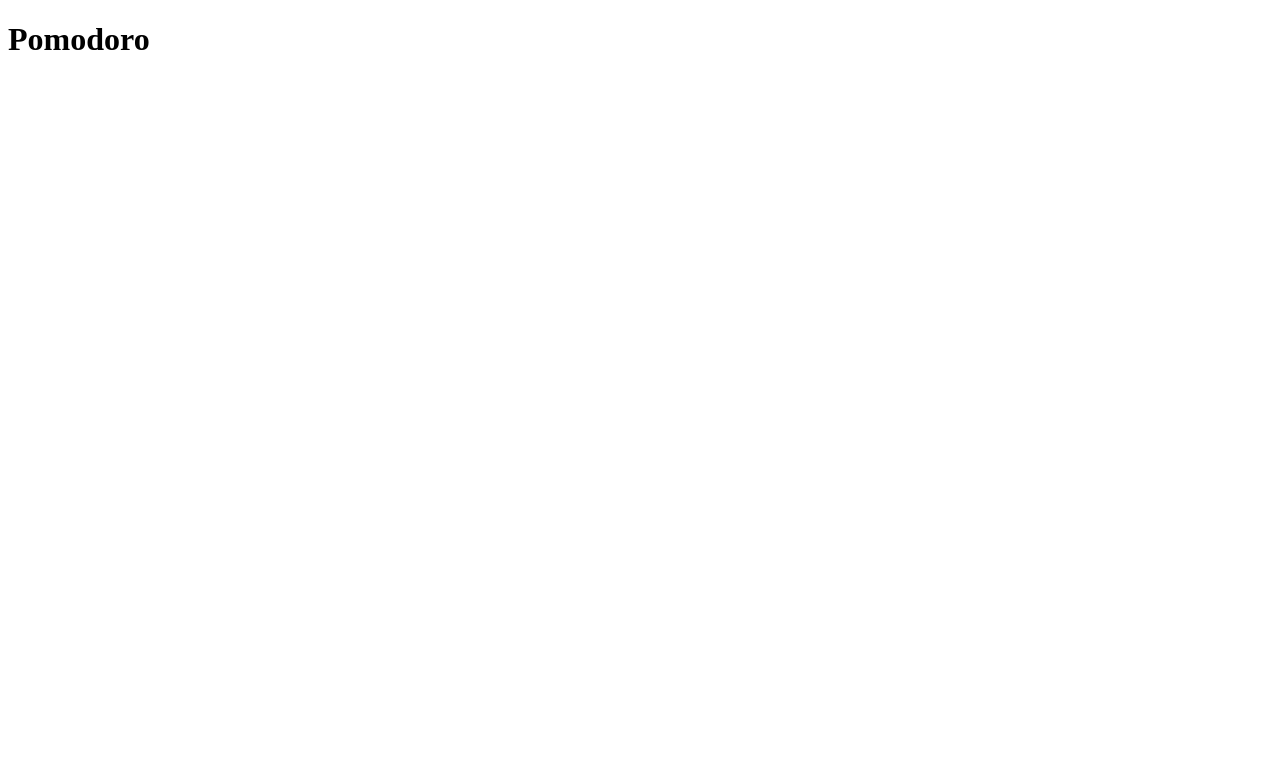
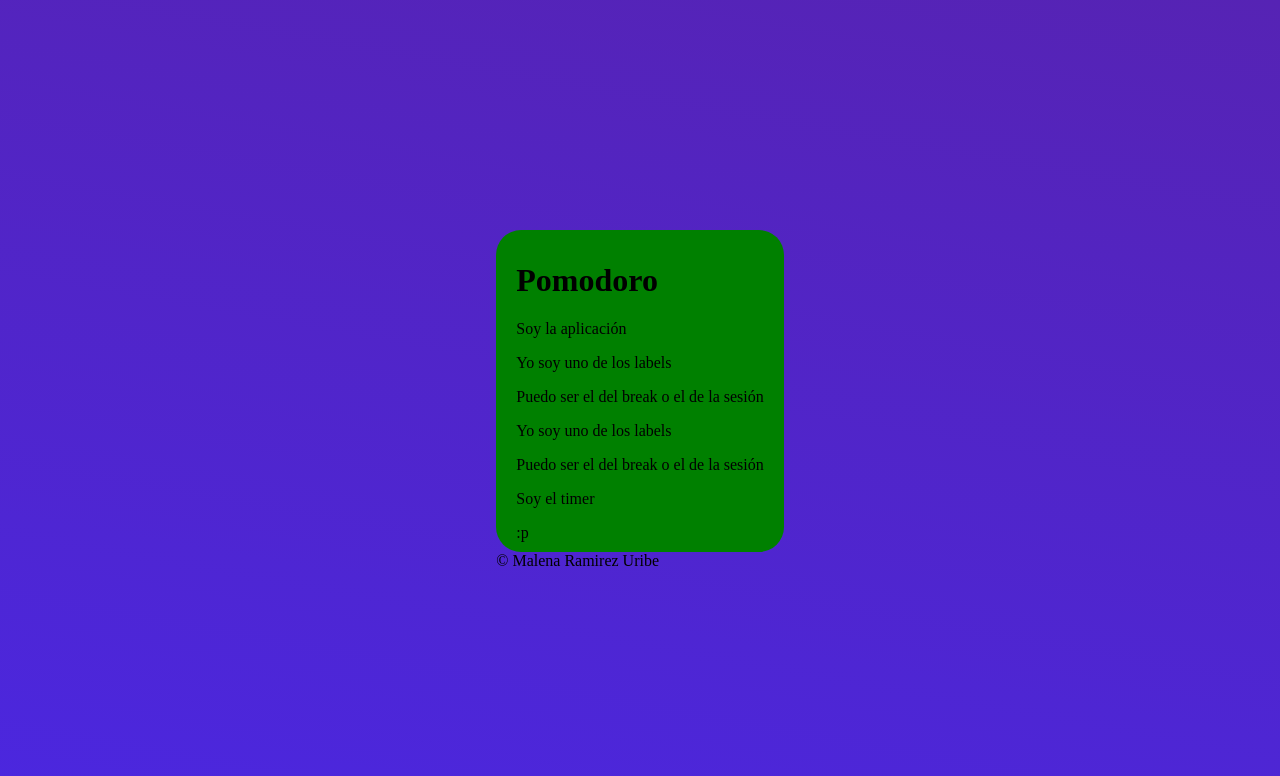
Before and after one commit to Malena-Ramirez/pomodoro-clock, a React (Create React App) app: page / in a window 1280 px wide. Shown: the top 776 px of the page. Built offline with nearby package versions, Linux system fonts and the light colour scheme.

Commit message:
Estructura inicial de los componentes

```diff
--- a/src/App.js
+++ b/src/App.js
@@ -1,10 +1,17 @@
 import React from 'react';
+import PomodoroApp from './components/PomodoroApp';
+import { GlobalStyle, AppContainer } from './components/AppStyled';
 
 function App() {
   return (
-    <div className="App">
-      <h1>Pomodoro</h1>
-    </div>
+    <>
+      <GlobalStyle />
+      <AppContainer>
+        <h1>Pomodoro</h1>
+        <PomodoroApp />
+      </AppContainer>
+      <footer>&copy; Malena Ramirez Uribe</footer>
+    </>
   );
 }
 
--- /dev/null
+++ b/src/components/AppStyled.js
@@ -0,0 +1,21 @@
+import styled, { createGlobalStyle } from "styled-components";
+
+export const GlobalStyle = createGlobalStyle`
+  body{
+    margin: 0;
+    box-sizing: border-box;
+    background: linear-gradient(190deg, rgba(86,35,180,1) 0%, rgba(75,39,223,1) 100%);
+    display: flex;
+    flex-direction: column;
+    justify-content: center;
+    align-items: center;
+    width: 100vw;
+    height: 100vh;
+  }
+`;
+
+export const AppContainer = styled.div`
+  background-color: green;
+  border-radius: 25px;
+  padding: 10px 20px;
+`;
--- /dev/null
+++ b/src/components/Label.jsx
@@ -0,0 +1,12 @@
+import React from 'react';
+
+const Label = () => {
+  return (
+    <div>
+      <p>Yo soy uno de los labels</p>
+      <p>Puedo ser el del break o el de la sesión</p>
+    </div>
+  );
+};
+
+export default Label;
--- /dev/null
+++ b/src/components/PomodoroApp.jsx
@@ -0,0 +1,16 @@
+import React from 'react';
+import Label from './Label';
+import Timer from './Timer';
+
+const PomodoroApp = () => {
+  return (
+    <div>
+      Soy la aplicación
+      <Label id='session' />
+      <Label id='break' />
+      <Timer />
+    </div>
+  );
+};
+
+export default PomodoroApp;
--- /dev/null
+++ b/src/components/Timer.jsx
@@ -0,0 +1,12 @@
+import React from 'react';
+
+const Timer = () => {
+  return (
+    <div>
+      <p>Soy el timer</p>
+      <span>:p</span>
+    </div>
+  );
+};
+
+export default Timer;
```
